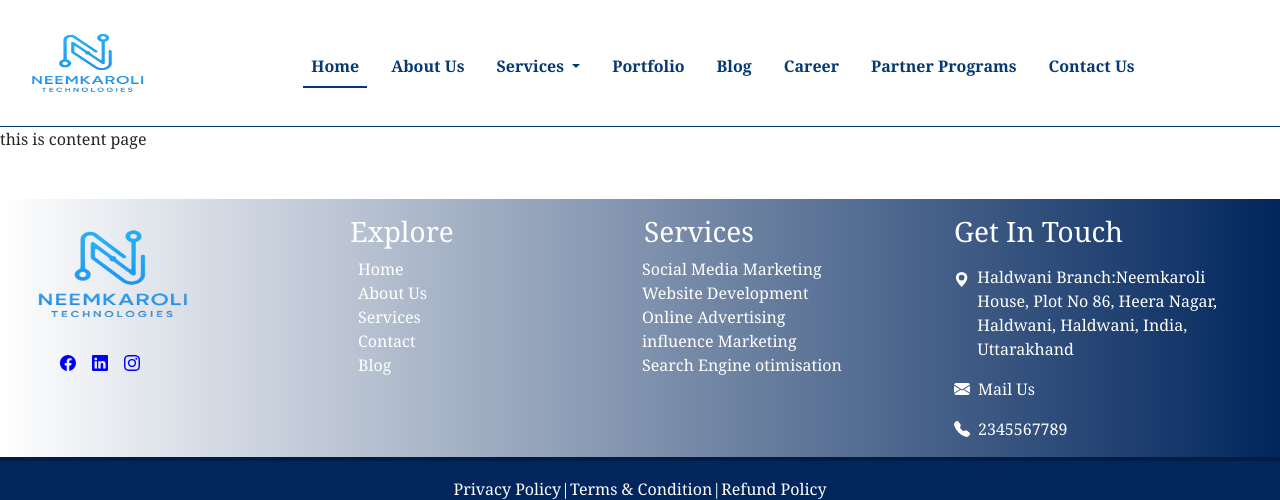
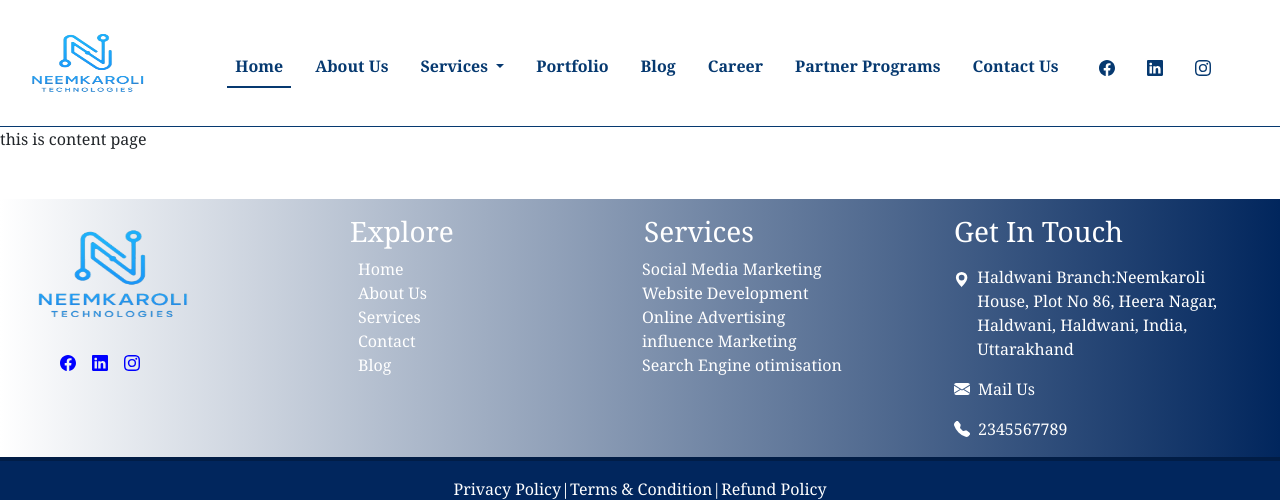
Before and after one commit to neemkaroli12/neemkaroli, a Django app: page / in a window 1280 px wide. Shown: the top 500 px of the page. Run offline with Django 5.2, Linux system fonts and the light colour scheme.

Commit message:
Add some link

```diff
--- a/my_app/templates/my_app/seo.html
+++ b/my_app/templates/my_app/seo.html
@@ -48,7 +48,6 @@
   opacity: 0;
   animation: slideIn 0.5s forwards;
 }
-
 
 .animate .piece {
   opacity: 1;
--- a/myproject/settings.py
+++ b/myproject/settings.py
@@ -27,7 +27,7 @@ SECRET_KEY = 'django-insecure-$+ip^r0$+n*5ui%2!cg$67_1!4a%y(0$8fyp8kikj^3zjlw^2y
 DEBUG = True
 
 
-ALLOWED_HOSTS = ['neemkaroli.onrender.com', 'localhost']
+ALLOWED_HOSTS = ['*']
 
 
 # Application definition
--- a/templates/layout.html
+++ b/templates/layout.html
@@ -305,6 +305,27 @@
                         <li class="nav-item">
                             <a class="nav-link " href="#" style="color:#063970;"><b>Contact us</b></a>
                         </li>
+
+                        <li class="nav-item ms-2">
+                            <a class="nav-link " href="https://www.facebook.com/profile.php?id=61577864141320" style="color:#063970;">
+                                <svg xmlns="http://www.w3.org/2000/svg" width="16" height="16" fill="currentColor" class="bi bi-facebook" viewBox="0 0 16 16">
+                                <path d="M16 8.049c0-4.446-3.582-8.05-8-8.05C3.58 0-.002 3.603-.002 8.05c0 4.017 2.926 7.347 6.75 7.951v-5.625h-2.03V8.05H6.75V6.275c0-2.017 1.195-3.131 3.022-3.131.876 0 1.791.157 1.791.157v1.98h-1.009c-.993 0-1.303.621-1.303 1.258v1.51h2.218l-.354 2.326H9.25V16c3.824-.604 6.75-3.934 6.75-7.951"/>
+                                </svg></a>
+                        </li>
+                        <li class="nav-item">
+                            <a class="nav-link " href="https://www.linkedin.com/company/neemkaroli-technologies/?viewAsMember=true" style="color:#063970;">
+                                <svg xmlns="http://www.w3.org/2000/svg" width="16" height="16" fill="currentColor" class="bi bi-linkedin" viewBox="0 0 16 16">
+                                <path d="M0 1.146C0 .513.526 0 1.175 0h13.65C15.474 0 16 .513 16 1.146v13.708c0 .633-.526 1.146-1.175 1.146H1.175C.526 16 0 15.487 0 14.854zm4.943 12.248V6.169H2.542v7.225zm-1.2-8.212c.837 0 1.358-.554 1.358-1.248-.015-.709-.52-1.248-1.342-1.248S2.4 3.226 2.4 3.934c0 .694.521 1.248 1.327 1.248zm4.908 8.212V9.359c0-.216.016-.432.08-.586.173-.431.568-.878 1.232-.878.869 0 1.216.662 1.216 1.634v3.865h2.401V9.25c0-2.22-1.184-3.252-2.764-3.252-1.274 0-1.845.7-2.165 1.193v.025h-.016l.016-.025V6.169h-2.4c.03.678 0 7.225 0 7.225z"/>
+                                </svg></a>
+                        </li>
+                        <li class="nav-item">
+                            <a class="nav-link " href="#" style="color:#063970;">
+                                <svg xmlns="http://www.w3.org/2000/svg" width="16" height="16" fill="currentColor" class="bi bi-instagram" viewBox="0 0 16 16">
+                                <path d="M8 0C5.829 0 5.556.01 4.703.048 3.85.088 3.269.222 2.76.42a3.9 3.9 0 0 0-1.417.923A3.9 3.9 0 0 0 .42 2.76C.222 3.268.087 3.85.048 4.7.01 5.555 0 5.827 0 8.001c0 2.172.01 2.444.048 3.297.04.852.174 1.433.372 1.942.205.526.478.972.923 1.417.444.445.89.719 1.416.923.51.198 1.09.333 1.942.372C5.555 15.99 5.827 16 8 16s2.444-.01 3.298-.048c.851-.04 1.434-.174 1.943-.372a3.9 3.9 0 0 0 1.416-.923c.445-.445.718-.891.923-1.417.197-.509.332-1.09.372-1.942C15.99 10.445 16 10.173 16 8s-.01-2.445-.048-3.299c-.04-.851-.175-1.433-.372-1.941a3.9 3.9 0 0 0-.923-1.417A3.9 3.9 0 0 0 13.24.42c-.51-.198-1.092-.333-1.943-.372C10.443.01 10.172 0 7.998 0zm-.717 1.442h.718c2.136 0 2.389.007 3.232.046.78.035 1.204.166 1.486.275.373.145.64.319.92.599s.453.546.598.92c.11.281.24.705.275 1.485.039.843.047 1.096.047 3.231s-.008 2.389-.047 3.232c-.035.78-.166 1.203-.275 1.485a2.5 2.5 0 0 1-.599.919c-.28.28-.546.453-.92.598-.28.11-.704.24-1.485.276-.843.038-1.096.047-3.232.047s-2.39-.009-3.233-.047c-.78-.036-1.203-.166-1.485-.276a2.5 2.5 0 0 1-.92-.598 2.5 2.5 0 0 1-.6-.92c-.109-.281-.24-.705-.275-1.485-.038-.843-.046-1.096-.046-3.233s.008-2.388.046-3.231c.036-.78.166-1.204.276-1.486.145-.373.319-.64.599-.92s.546-.453.92-.598c.282-.11.705-.24 1.485-.276.738-.034 1.024-.044 2.515-.045zm4.988 1.328a.96.96 0 1 0 0 1.92.96.96 0 0 0 0-1.92m-4.27 1.122a4.109 4.109 0 1 0 0 8.217 4.109 4.109 0 0 0 0-8.217m0 1.441a2.667 2.667 0 1 1 0 5.334 2.667 2.667 0 0 1 0-5.334"/>
+                                </svg>
+                            </a>
+                        </li>
+
                     </ul>
 
                 </div>
@@ -352,7 +373,7 @@
             <div class="col-lg-3 col-md-3 mt-3">
                 <h3 class="ms-4" style="color:white;">Explore</h3>
                 <ul>
-                    <li ><a href="{% url 'home' %}">Home</a></li>
+                    <li ><a href="{% url 'my_app:home_two' %}">Home</a></li>
                     <li ><a href="#">About Us</a></li>
                     <li ><a href="#">Services</a></li>
                     <li ><a href="#">Contact</a></li>
```
